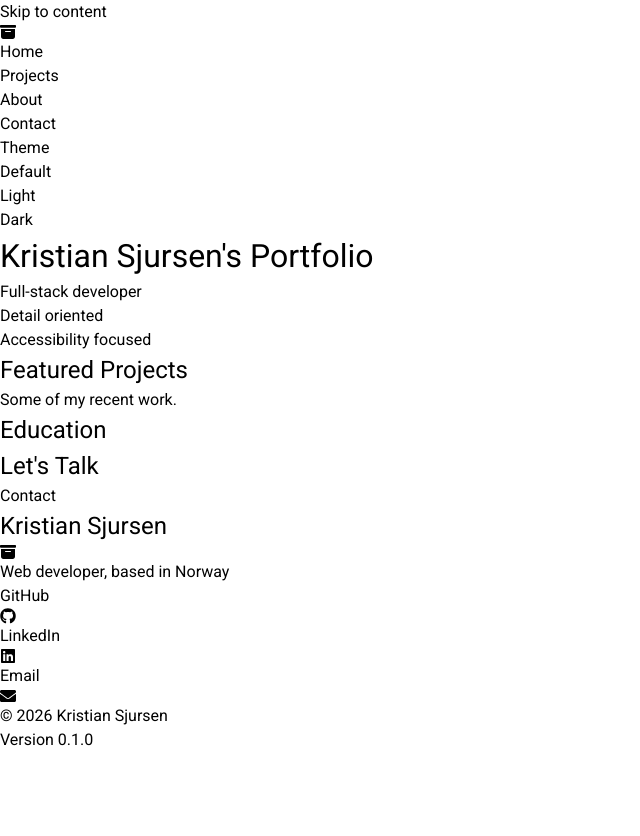
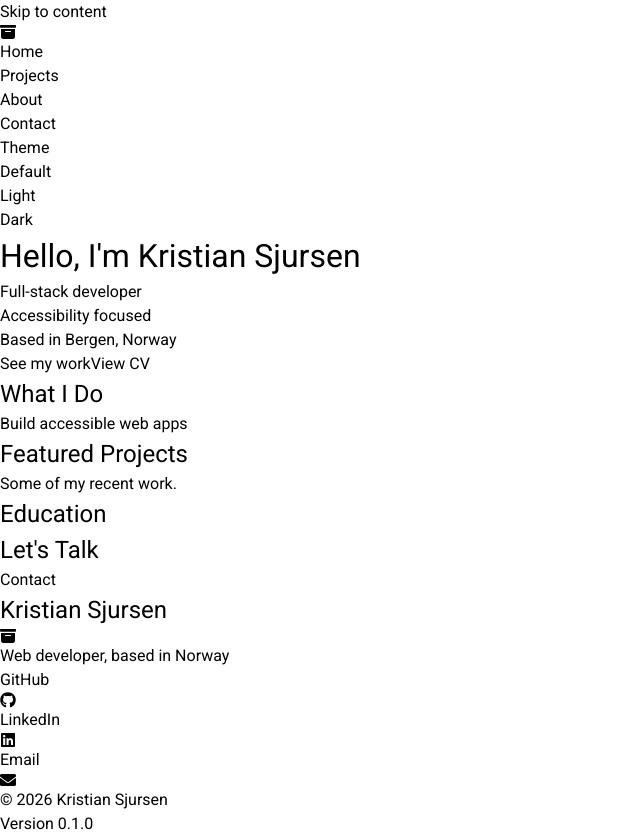
Before and after one commit to kr-sjursen/portfolio-project, a Next.js app: page / in a window 1280 px wide. Shown: the whole page, without its empty margins (0-640 px from the left). Before the commit the page ends 800 px from the top, so only its background shows below. Built offline with nearby package versions, Linux system fonts and the light colour scheme.

Commit message:
Add a landing page hero section
Replace the plain homepage intro with a reusable hero featuring project and CV links, add a What I Do section, and split link buttons into internal and external variants.

```diff
--- a/src/app/page.tsx
+++ b/src/app/page.tsx
@@ -1,4 +1,5 @@
-import { LinkButton } from '@/components/buttons/LinkButtons';
+import { InternalLinkButton } from '@/components/buttons/LinkButtons';
+import { Hero } from '@/components/feature/landing/Hero';
 
 export default function Home() {
   // TODO: Add a concise intro: who i am, what i build, and what i am looking for.
@@ -7,12 +8,16 @@ export default function Home() {
   return (
     <main
       id='main'
-      className='mx-auto w-3/4'
+      className='relative mx-auto w-full'
     >
-      <h1>Kristian Sjursen&apos;s Portfolio</h1>
-      <p>Full-stack developer</p>
-      <p>Detail oriented</p>
-      <p>Accessibility focused</p>
+      <Hero />
+      <div>
+        <section>
+          <h2>What I Do</h2>
+          <ul>
+            <li>Build accessible web apps</li>
+          </ul>
+        </section>
         <section>
           <h2>Featured Projects</h2>
           <p>Some of my recent work.</p>
@@ -22,8 +27,9 @@ export default function Home() {
         </section>
         <section>
           <h2>Let&apos;s Talk</h2>
-        <LinkButton Path='/contact' Text='Contact' />
+          <InternalLinkButton Path='/contact' Text='Contact' />
         </section>
+      </div>
     </main>
   );
 }
--- a/src/components/buttons/LinkButtons.tsx
+++ b/src/components/buttons/LinkButtons.tsx
@@ -1,25 +1,48 @@
 import Link from 'next/link';
+import { BsArrowUpRight } from 'react-icons/bs';
 
 interface ButtonProps {
   Path: string;
   Text?: string;
-  Icon?: React.ReactNode;
+  Icon?: React.ReactNode; // TODO: Use IconType instead.
   Style?: string;
 };
 
-export function LinkButton({ Path, Text, Icon, Style }: ButtonProps) {
+export function InternalLinkButton({ Path, Text, Icon, Style }: ButtonProps) {
   return (
     <Link href={Path}
       className={`
-        flex items-center justify-center
-        bg-portfolio-primary px-4 pt-1 pb-2 rounded-xl
+        flex items-baseline justify-center
+        bg-portfolio-primary px-4 py-2 rounded-xl
         hover:bg-portfolio-accent hover:text-black
         text-white shadow-md shadow-portfolio-primary/25
         ${Style}
       `}
     >
       {Text}
-      {Icon}
+      <span aria-hidden='true'>
+        {Icon}
+      </span>
     </Link>
   )
 }
+
+export function ExternalLinkButton({ Path, Text, Icon, Style }: ButtonProps) {
+  return (
+    <a href={Path}
+      className={`
+        flex items-baseline justify-center
+        bg-portfolio-primary px-4 py-2 rounded-xl
+        hover:bg-portfolio-accent hover:text-black
+        text-white shadow-md shadow-portfolio-primary/25
+        ${Style}
+      `}
+    >
+      {Text}
+      <span aria-hidden='true'>
+        {Icon}
+      </span>
+      <BsArrowUpRight aria-hidden='true' />
+    </a>
+  )
+}
--- /dev/null
+++ b/src/components/feature/landing/Hero.tsx
@@ -0,0 +1,22 @@
+import { InternalLinkButton } from '@/components/buttons/LinkButtons'
+import { FaGithub } from "react-icons/fa";
+
+export function Hero() {
+  return (
+  <section className='
+    flex flex-col gap-2
+    px-8 py-12
+    bg-portfolio-primary rounded-xl
+    text-kv-white
+  '>
+    <h1>Hello, I&apos;m Kristian Sjursen</h1>
+    <p>Full-stack developer</p>
+    <p>Accessibility focused</p>
+    <p>Based in Bergen, Norway</p>
+    <div className='flex flex-row gap-4'>
+      <InternalLinkButton Path='/projects' Text='See my work' />
+      <InternalLinkButton Path='/cv' Text='View CV' />
+    </div>
+  </section>
+  )
+}
--- a/src/components/navigation/ThemeSelect.tsx
+++ b/src/components/navigation/ThemeSelect.tsx
@@ -4,6 +4,7 @@ import { useState, useEffect } from 'react';
 
 // TODO: When select is closed, show the disabled option to return it to looking like a button that says "Theme". Find out if this is reasonable with regards to accessibility first.
 // TODO: Ensure that no flash of default theme occurs on load
+// TODO: Add a theme that is purely HTML, no CSS.
 export function ThemeSelect() {
   const themes = [
     'default',
```
Lines whose indentation alone changed are shown as unchanged.
